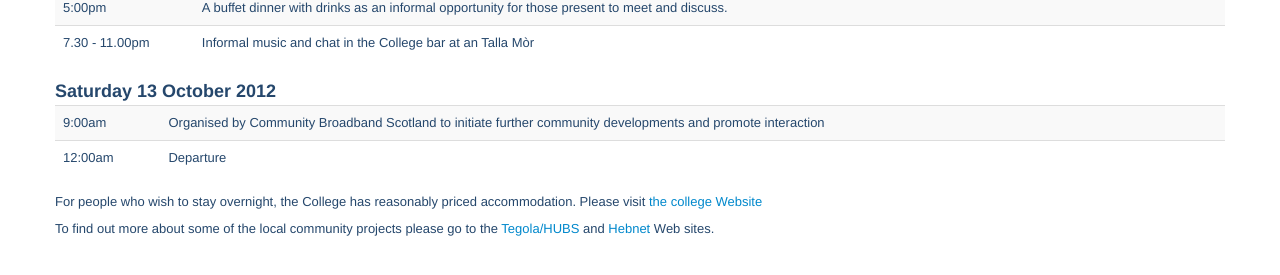
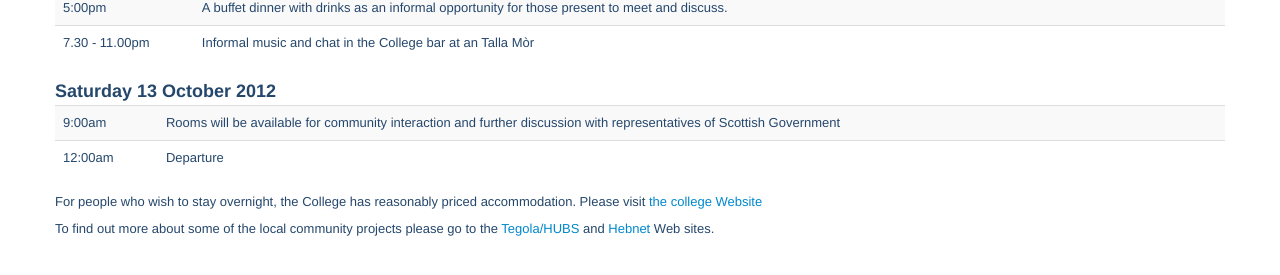
Before and after one commit to tegola-hubs/tegola-hubs.github.com, a Jekyll site: the page CBBS/index.html, which Jekyll copies as it is, in a window 1280 px wide. Shown: the part 585-860 px from the top of the page. Built offline with Jekyll 4.4.1, drawn with Linux system fonts in a browser that asks for light colours.

Commit message:
Fixed last bit

```diff
--- a/CBBS/index.html
+++ b/CBBS/index.html
@@ -117,8 +117,8 @@
 	  <tr>
 	    <td>9:00am</td>
 	    <td>
-	      Organised by Community Broadband Scotland to initiate
-	      further community developments and promote interaction
+	     Rooms will be available for community interaction and
+	     further discussion with representatives of Scottish Government
 	    </td>
 	  </tr><tr>
 	    <td>12:00am</td>
```
